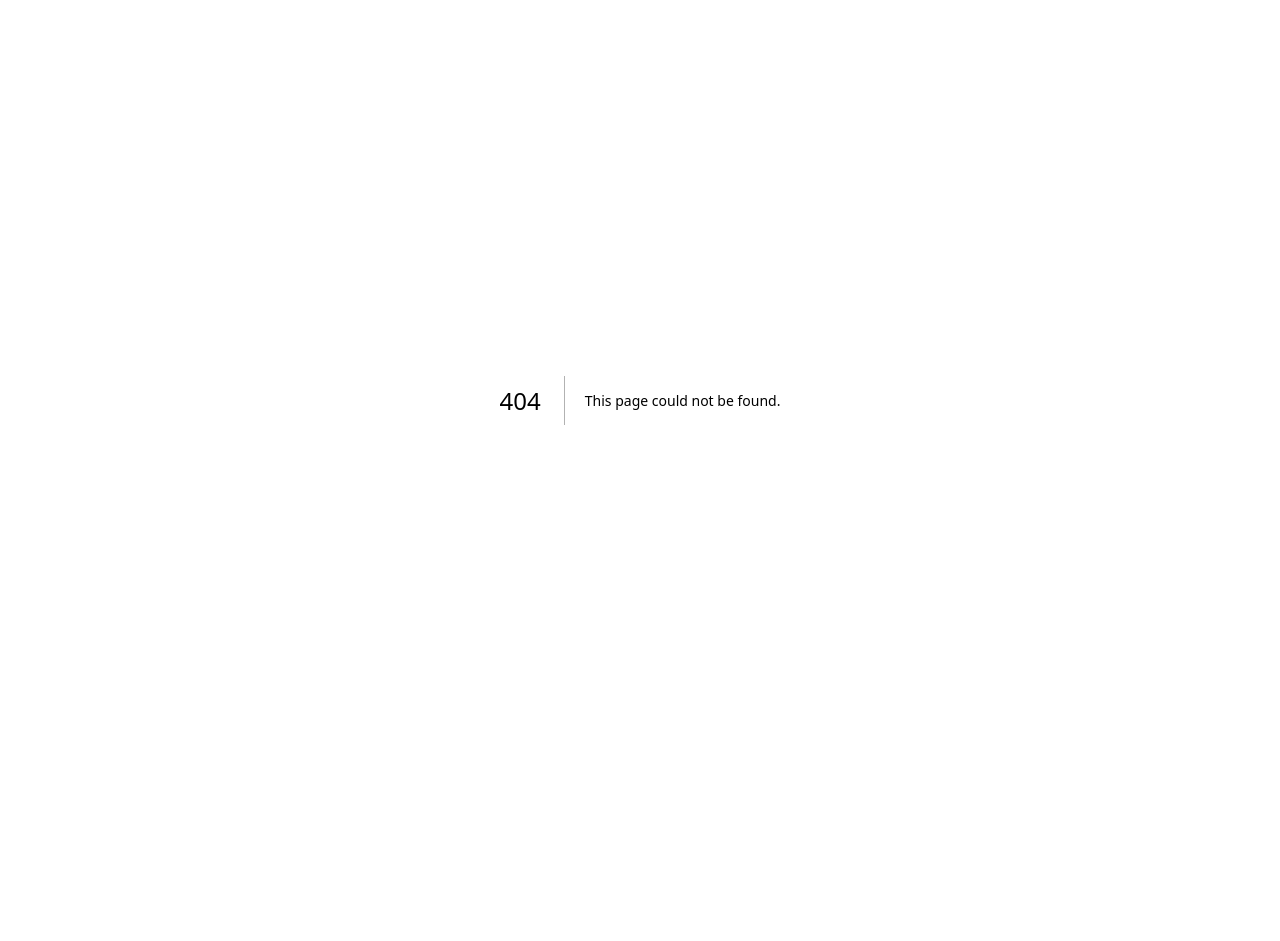
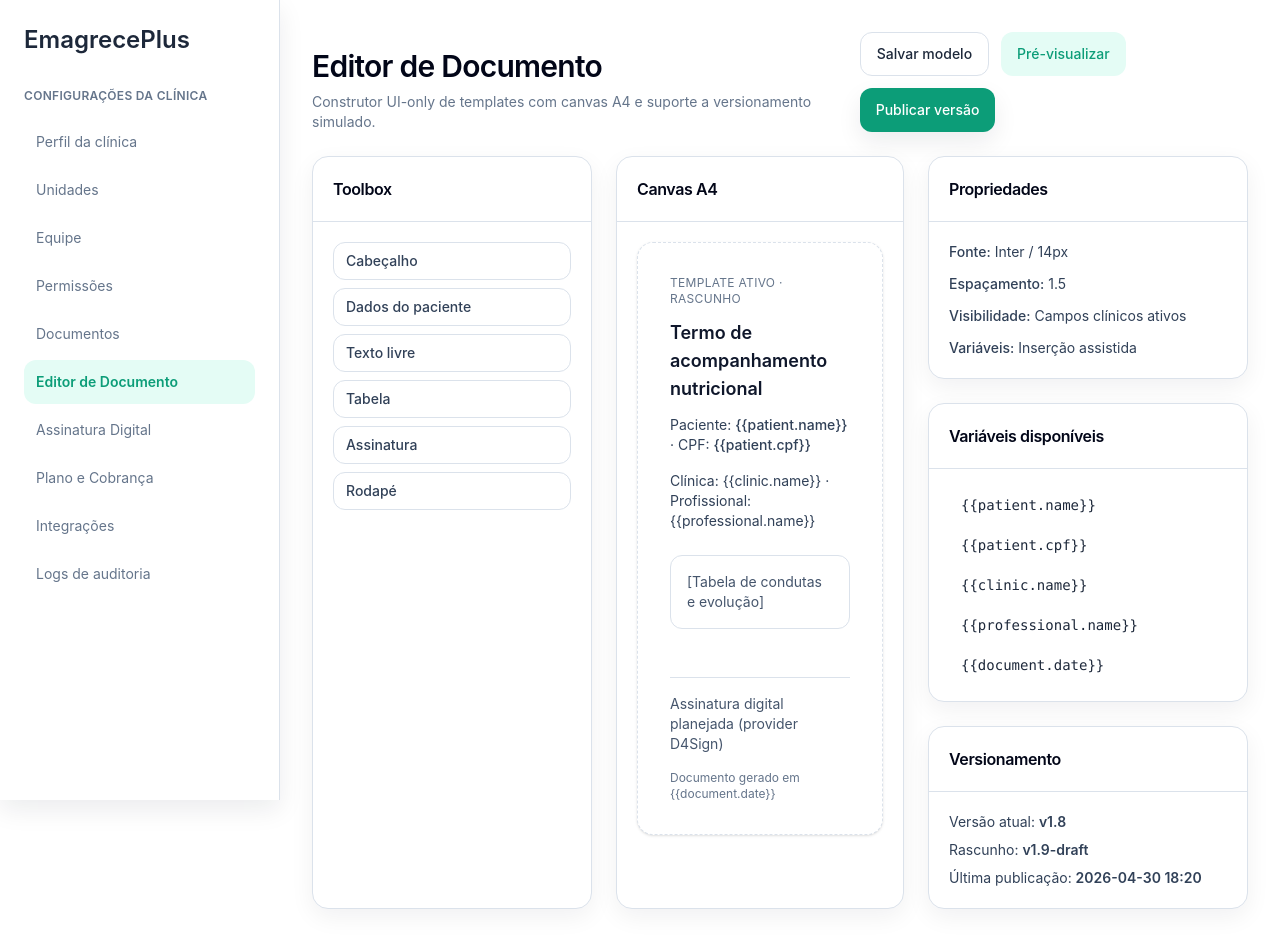
Before and after one commit to erickfroes/emagreceplus-ui-blueprint, a Next.js app: page /settings/documents/editor in a window 1280 px wide. Before the commit this address had no page. Before the commit the page ends 800 px from the top, so only its background shows below. Built offline with nearby package versions, Linux system fonts and the light colour scheme.

Commit message:
feat(settings): implement document editor and d4sign settings UI

```diff
--- /dev/null
+++ b/src/app/settings/documents/editor/page.tsx
@@ -0,0 +1,59 @@
+import { SettingsShell } from "@/components/layout/SettingsShell";
+import { PageHeader } from "@/components/ui/PageHeader";
+import { Button } from "@/components/ui/Button";
+import { Card, CardContent, CardHeader, CardTitle } from "@/components/ui/Card";
+import { EmptyState } from "@/components/ui/EmptyState";
+import { ErrorState } from "@/components/ui/ErrorState";
+import { ForbiddenState } from "@/components/ui/ForbiddenState";
+import { LoadingState } from "@/components/ui/LoadingState";
+
+type UiState = "default" | "loading" | "empty" | "error" | "forbidden";
+const uiState: UiState = "default";
+
+const blocks = ["Cabeçalho", "Dados do paciente", "Texto livre", "Tabela", "Assinatura", "Rodapé"];
+const variables = ["patient.name", "patient.cpf", "clinic.name", "professional.name", "document.date"];
+
+function EditorStateView() {
+  if (uiState === "loading") return <LoadingState title="Carregando editor de documentos" />;
+  if (uiState === "empty") return <EmptyState title="Nenhum modelo disponível" description="Crie seu primeiro template para iniciar o versionamento." actionLabel="Criar modelo" />;
+  if (uiState === "error") return <ErrorState title="Falha ao carregar editor" description="O estado simulado de templates está indisponível no momento." />;
+  if (uiState === "forbidden") return <ForbiddenState title="Acesso restrito ao editor" description="Seu perfil não possui permissão para editar modelos documentais." />;
+
+  return (
+    <div className="grid gap-6 xl:grid-cols-[280px_minmax(0,1fr)_320px]">
+      <Card>
+        <CardHeader><CardTitle>Toolbox</CardTitle></CardHeader>
+        <CardContent className="space-y-2">
+          {blocks.map((b) => (
+            <button key={b} className="w-full rounded-xl border border-border bg-white px-3 py-2 text-left text-sm font-medium text-slate-700 hover:bg-primary-50">{b}</button>
+          ))}
+        </CardContent>
+      </Card>
+
+      <Card>
+        <CardHeader><CardTitle>Canvas A4</CardTitle></CardHeader>
+        <CardContent>
+          <div className="mx-auto aspect-[1/1.414] w-full max-w-[680px] rounded-2xl border border-dashed border-border bg-white p-8 shadow-sm">
+            <p className="text-xs uppercase tracking-wide text-muted-foreground">Template ativo · Rascunho</p>
+            <h3 className="mt-3 text-lg font-semibold text-slate-900">Termo de acompanhamento nutricional</h3>
+            <p className="mt-3 text-sm text-slate-700">Paciente: <span className="font-medium">{"{{patient.name}}"}</span> · CPF: <span className="font-medium">{"{{patient.cpf}}"}</span></p>
+            <p className="mt-4 text-sm text-slate-700">Clínica: {"{{clinic.name}}"} · Profissional: {"{{professional.name}}"}</p>
+            <div className="mt-6 rounded-xl border border-border p-4 text-sm text-slate-600">[Tabela de condutas e evolução]</div>
+            <div className="mt-12 border-t border-border pt-4 text-sm text-slate-600">Assinatura digital planejada (provider D4Sign)</div>
+            <p className="mt-4 text-xs text-muted-foreground">Documento gerado em {"{{document.date}}"}</p>
+          </div>
+        </CardContent>
+      </Card>
+
+      <div className="space-y-6">
+        <Card><CardHeader><CardTitle>Propriedades</CardTitle></CardHeader><CardContent className="space-y-3 text-sm text-slate-700"><p><span className="font-medium">Fonte:</span> Inter / 14px</p><p><span className="font-medium">Espaçamento:</span> 1.5</p><p><span className="font-medium">Visibilidade:</span> Campos clínicos ativos</p><p><span className="font-medium">Variáveis:</span> Inserção assistida</p></CardContent></Card>
+        <Card><CardHeader><CardTitle>Variáveis disponíveis</CardTitle></CardHeader><CardContent className="space-y-2 text-sm">{variables.map((v) => <p key={v} className="rounded-lg bg-primary-50 px-3 py-1.5 font-mono text-primary-800">{`{{${v}}}`}</p>)}</CardContent></Card>
+        <Card><CardHeader><CardTitle>Versionamento</CardTitle></CardHeader><CardContent className="space-y-2 text-sm text-slate-700"><p>Versão atual: <span className="font-semibold">v1.8</span></p><p>Rascunho: <span className="font-semibold">v1.9-draft</span></p><p>Última publicação: <span className="font-semibold">2026-04-30 18:20</span></p></CardContent></Card>
+      </div>
+    </div>
+  );
+}
+
+export default function DocumentEditorPage() {
+  return <SettingsShell active="Editor de Documento"><PageHeader title="Editor de Documento" description="Construtor UI-only de templates com canvas A4 e suporte a versionamento simulado." actions={<><Button variant="outline">Salvar modelo</Button><Button variant="secondary">Pré-visualizar</Button><Button>Publicar versão</Button></>} /><EditorStateView /></SettingsShell>;
+}
--- a/src/app/settings/documents/page.tsx
+++ b/src/app/settings/documents/page.tsx
@@ -1,15 +1,17 @@
+import Link from "next/link";
 import { SettingsShell } from "@/components/layout/SettingsShell";
 import { PageHeader } from "@/components/ui/PageHeader";
-import { ComingSoonState } from "@/components/ui/ComingSoonState";
+import { Card, CardContent, CardHeader, CardTitle } from "@/components/ui/Card";
+import { Button } from "@/components/ui/Button";
 
 export default function SettingsDocumentsPage() {
   return (
     <SettingsShell active="Documentos">
-      <PageHeader
-        title="Documentos"
-        description="Templates e políticas documentais em fase UI-only / integração futura."
-      />
-      <ComingSoonState description="Este módulo de documentos está disponível como protótipo UI-only / integração futura." />
+      <PageHeader title="Documentos" description="Templates e políticas documentais em fase UI-only / integração futura." actions={<Link href="/settings/documents/editor"><Button variant="outline">Abrir editor de documento</Button></Link>} />
+      <Card>
+        <CardHeader><CardTitle>Gestão de templates documentais</CardTitle></CardHeader>
+        <CardContent className="text-sm text-muted-foreground">Fluxo visual habilitado em <strong>/settings/documents/editor</strong> com toolbox, canvas A4, propriedades e versionamento simulado.</CardContent>
+      </Card>
     </SettingsShell>
   );
 }
--- a/src/app/settings/signature/page.tsx
+++ b/src/app/settings/signature/page.tsx
@@ -1,15 +1,49 @@
 import { SettingsShell } from "@/components/layout/SettingsShell";
 import { PageHeader } from "@/components/ui/PageHeader";
-import { ComingSoonState } from "@/components/ui/ComingSoonState";
+import { Button } from "@/components/ui/Button";
+import { Card, CardContent, CardHeader, CardTitle } from "@/components/ui/Card";
+import { EmptyState } from "@/components/ui/EmptyState";
+import { ErrorState } from "@/components/ui/ErrorState";
+import { ForbiddenState } from "@/components/ui/ForbiddenState";
+import { LoadingState } from "@/components/ui/LoadingState";
+
+type UiState = "default" | "loading" | "empty" | "error" | "forbidden";
+const uiState: UiState = "default";
+
+function SignatureStateView() {
+  if (uiState === "loading") return <LoadingState title="Carregando configurações D4Sign" />;
+  if (uiState === "empty") return <EmptyState title="Sem configuração de assinatura" description="Defina o modo visual para iniciar a operação simulada." actionLabel="Configurar provider" />;
+  if (uiState === "error") return <ErrorState title="Falha na leitura da configuração" description="Não foi possível carregar o estado simulado do provider." />;
+  if (uiState === "forbidden") return <ForbiddenState title="Acesso restrito à assinatura digital" />;
+
+  return (
+    <div className="space-y-6">
+      <div className="rounded-2xl border border-warning/30 bg-warning/5 px-4 py-3 text-sm font-medium text-warning-900">Modo real bloqueado até credenciais e validações oficiais serem concluídas.</div>
+      <div className="grid gap-4 md:grid-cols-2 xl:grid-cols-3">
+        {[["Provider", "D4Sign"],["Modo", "Simulado (real bloqueado)"],["Ambiente", "Sandbox"],["Webhook URL", "https://emagreceplus.local/webhooks/d4sign (simulado)"],["Status credenciais", "Configurado · Pendente · Atualizar"]].map(([k,v]) => <Card key={k}><CardHeader><CardTitle>{k}</CardTitle></CardHeader><CardContent className="text-sm text-slate-700">{v}</CardContent></Card>)}
+      </div>
+      <Card>
+        <CardHeader><CardTitle>Critérios para verificação real</CardTitle></CardHeader>
+        <CardContent className="grid gap-2 text-sm text-slate-700 md:grid-cols-2">
+          {[
+            "HMAC válido",
+            "status oficial confirmado",
+            "externalDocumentId salvo",
+            "payload hash salvo",
+            "dossiê consolidado",
+            "pacote de evidência regenerado"
+          ].map((item) => <p key={item} className="rounded-lg border border-border px-3 py-2">{item}</p>)}
+        </CardContent>
+      </Card>
+    </div>
+  );
+}
 
 export default function SignatureSettingsPage() {
   return (
     <SettingsShell active="Assinatura Digital">
-      <PageHeader
-        title="Assinatura Digital"
-        description="Configuração de assinatura digital em fase UI-only / integração futura."
-      />
-      <ComingSoonState description="Este módulo de assinatura está disponível como protótipo UI-only / integração futura." />
+      <PageHeader title="Assinatura Digital" description="Configuração UI-only do provider D4Sign planejado, sem chamadas externas reais." actions={<><Button variant="outline">Testar webhook simulado</Button><Button variant="secondary">Validar configuração</Button><Button>Salvar</Button></>} />
+      <SignatureStateView />
     </SettingsShell>
   );
 }
--- a/src/components/layout/SettingsShell.tsx
+++ b/src/components/layout/SettingsShell.tsx
@@ -7,6 +7,7 @@ const settingsMenu: SidebarItem[] = [
   { label: "Equipe", href: "/settings/team" },
   { label: "Permissões", href: "/settings/permissions" },
   { label: "Documentos", href: "/settings/documents" },
+  { label: "Editor de Documento", href: "/settings/documents/editor" },
   { label: "Assinatura Digital", href: "/settings/signature" },
   { label: "Plano e Cobrança", href: "/settings/billing" },
   { label: "Integrações", href: "/settings/integrations" },
```
Also changed, not shown: 1 other file (tests, documents, lock files or other folders).
